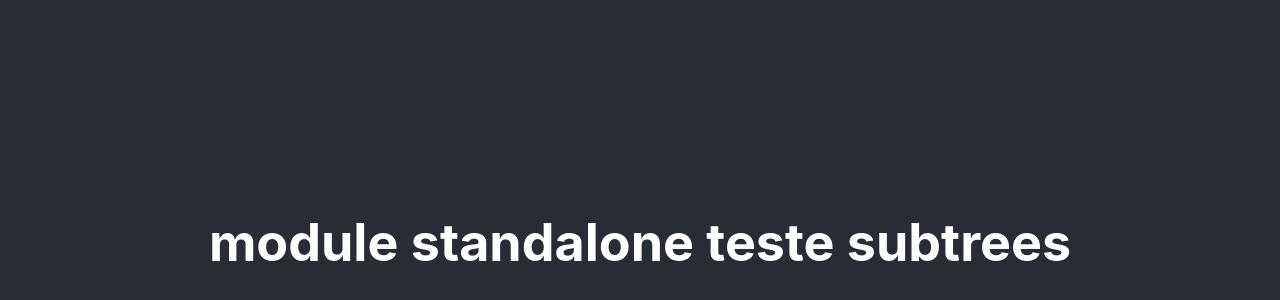
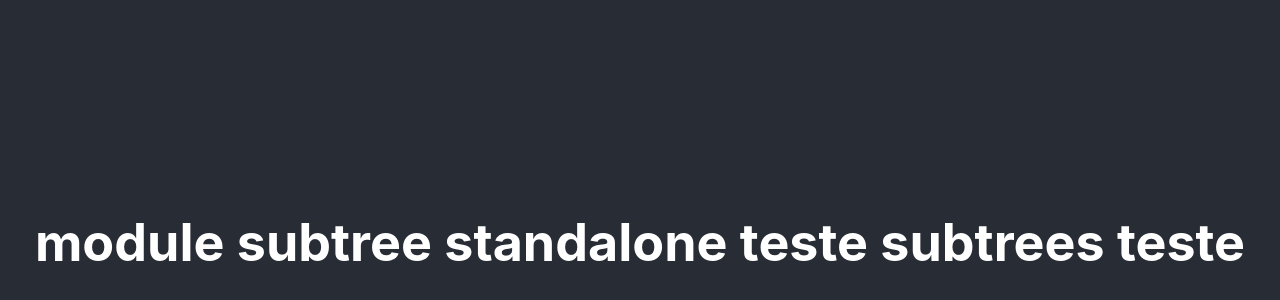
Before and after one commit to eduardorfreitas93/module-subtrees, a React (Create React App) app: page / in a window 1280 px wide. Shown: the part 158-458 px from the top of the page. Built offline with nearby package versions, Linux system fonts and the light colour scheme.

Commit message:
atualizando o subtree

```diff
--- a/src/App.js
+++ b/src/App.js
@@ -5,7 +5,7 @@ function App() {
     <div className="App">
       <header className="App-header">
         <h1>
-          module standalone teste subtrees
+          module subtree standalone teste subtrees teste
         </h1>
       </header>
     </div>
```
